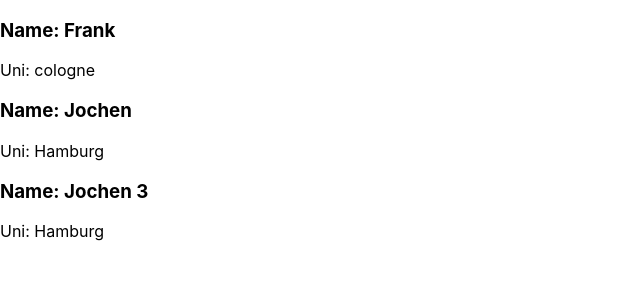
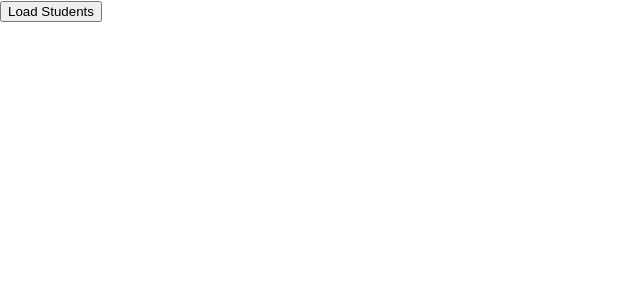
Before and after one commit to fabianschmauder/rem-java-21-1-react-start, a React (Create React App) app: page / in a window 1280 px wide. Shown: the top 300 px of the page, without its empty margins (0-640 px from the left). Built offline with nearby package versions, Linux system fonts and the light colour scheme.

Commit message:
Init react state hook

```diff
--- a/src/App.js
+++ b/src/App.js
@@ -1,8 +1,18 @@
 import './App.css';
 import StudentCard from "./components/StudentCard";
+import {useState} from "react";
 
 function App() {
-    const students =[
+    const [students, setStudents] = useState([]);
+
+    return (
+        <div>
+            {students.map(student => <StudentCard key={student.id}
+                                                  title={"Name: " + student.name}
+                                                  description={"Uni: " + student.uni}/>)}
+
+            <button onClick={() =>
+                setStudents([
                         {
                             id: "1",
                             name: "Frank",
@@ -18,13 +28,10 @@
                             name: "Jochen 3",
                             uni: "Hamburg"
                         }
-    ];
-
-    return (
-        <div>
-            {students.map(student => <StudentCard key={student.id}
-                                                  title={"Name: "+student.name}
-                                                  description={"Uni: "+ student.uni}/>)}
+                    ]
+                )}>
+                Load Students
+            </button>
         </div>
     );
 }
--- a/src/components/StudentCard.js
+++ b/src/components/StudentCard.js
@@ -1,9 +1,14 @@
+import {useState} from "react";
 
 function StudentCard({title, description}) {
-
+    const [clicked, setClicked] = useState(0);
     return <article>
         <h3>{title}</h3>
         <p>{description}</p>
+        <p>{clicked}</p>
+        <button onClick={() => {
+             setClicked(clicked + 1)
+        }}> Click me</button>
     </article>
 }
 
```
Lines whose indentation alone changed are shown as unchanged.
